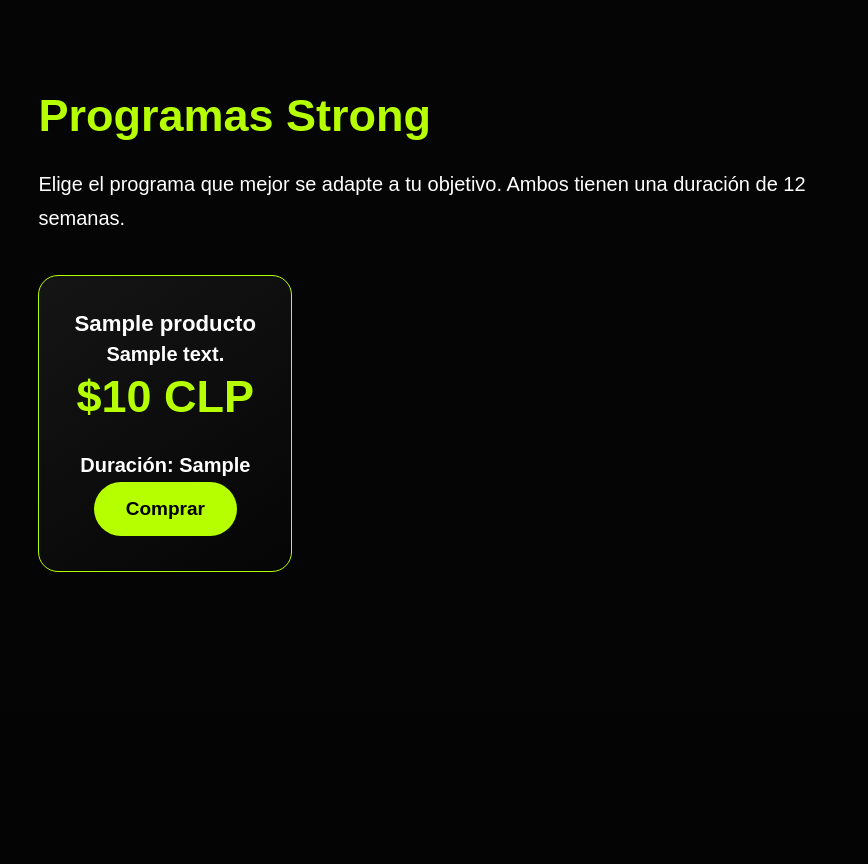
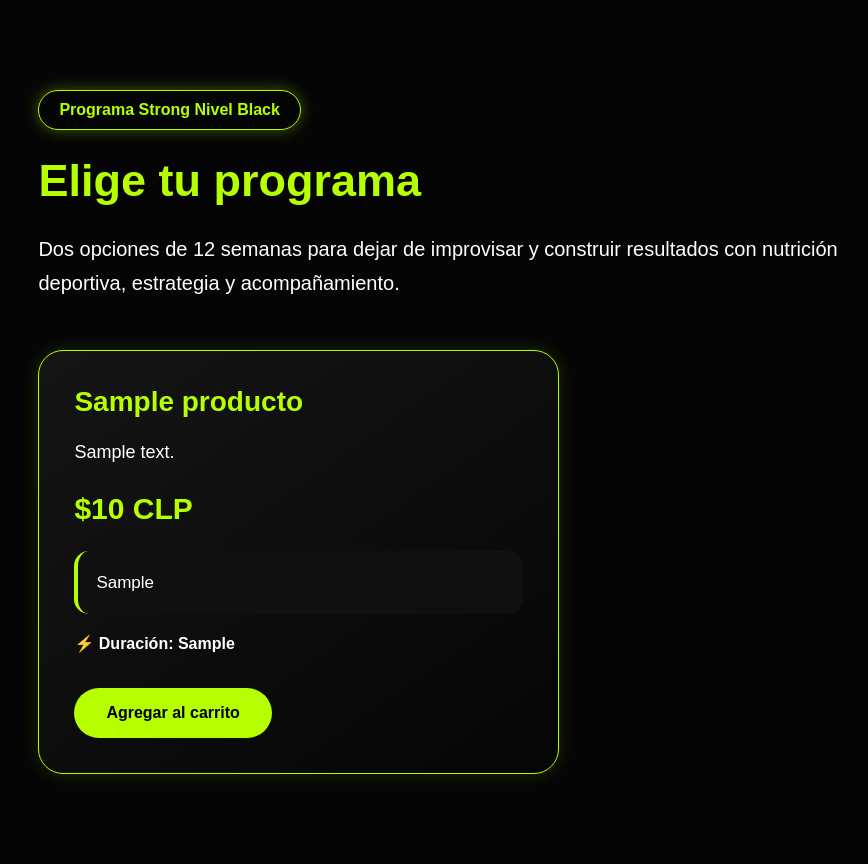
Before and after one commit to Jottaacevedo89/JottaStrong-Django, a Django app: page /programas/ in a window 1280 px wide. Shown: the part 89-953 px from the top of the page, without its empty margins (64-932 px from the left). Before the commit the page ends 661 px from the top, so only its background shows below. Run offline with Django 5.2, Linux system fonts and the light colour scheme; tables that the repository leaves empty hold one stand-in row (values such as "Sample post").

Commit message:
Actualiza proyecto con ecommerce completo Django

```diff
--- a/ecommerce/views.py
+++ b/ecommerce/views.py
@@ -1,7 +1,87 @@
-from django.shortcuts import render
-from .models import Producto
+from django.shortcuts import render, redirect, get_object_or_404
+from django.contrib.auth.decorators import login_required
+from .models import Producto, Orden, ItemOrden
 
 
 def catalogo(request):
     productos = Producto.objects.all()
     return render(request, 'catalogo.html', {'productos': productos})
+
+
+def agregar_carrito(request, producto_id):
+    carrito = request.session.get('carrito', {})
+
+    producto_id = str(producto_id)
+
+    if producto_id in carrito:
+        carrito[producto_id] += 1
+    else:
+        carrito[producto_id] = 1
+
+    request.session['carrito'] = carrito
+
+    return redirect('carrito')
+
+
+def ver_carrito(request):
+    carrito = request.session.get('carrito', {})
+    items = []
+    total = 0
+
+    for producto_id, cantidad in carrito.items():
+        producto = get_object_or_404(Producto, id=producto_id)
+        subtotal = producto.precio * cantidad
+        total += subtotal
+
+        items.append({
+            'producto': producto,
+            'cantidad': cantidad,
+            'subtotal': subtotal
+        })
+
+    return render(request, 'carrito.html', {
+        'items': items,
+        'total': total
+    })
+
+
+def quitar_carrito(request, producto_id):
+    carrito = request.session.get('carrito', {})
+    producto_id = str(producto_id)
+
+    if producto_id in carrito:
+        del carrito[producto_id]
+
+    request.session['carrito'] = carrito
+
+    return redirect('carrito')
+
+
+@login_required
+def confirmar_compra(request):
+    carrito = request.session.get('carrito', {})
+
+    if not carrito:
+        return redirect('catalogo')
+
+    orden = Orden.objects.create(usuario=request.user)
+    total = 0
+
+    for producto_id, cantidad in carrito.items():
+        producto = get_object_or_404(Producto, id=producto_id)
+        subtotal = producto.precio * cantidad
+        total += subtotal
+
+        ItemOrden.objects.create(
+            orden=orden,
+            producto=producto,
+            cantidad=cantidad,
+            subtotal=subtotal
+        )
+
+    orden.total = total
+    orden.save()
+
+    request.session['carrito'] = {}
+
+    return render(request, 'compra_exitosa.html', {'orden': orden})
--- a/jstrong/settings.py
+++ b/jstrong/settings.py
@@ -117,8 +117,12 @@ USE_TZ = True
 # Static files (CSS, JavaScript, Images)
 # https://docs.djangoproject.com/en/6.0/howto/static-files/
 
-STATIC_URL = 'static/'
+STATIC_URL = '/static/'
 
 STATICFILES_DIRS = [
     BASE_DIR / "static",
 ]
+
+LOGIN_URL = '/login/'
+LOGIN_REDIRECT_URL = '/programas/'
+LOGOUT_REDIRECT_URL = '/'
--- a/jstrong/urls.py
+++ b/jstrong/urls.py
@@ -1,27 +1,68 @@
 """
 URL configuration for jstrong project.
+"""
 
-The `urlpatterns` list routes URLs to views. For more information please see:
-    https://docs.djangoproject.com/en/6.0/topics/http/urls/
-Examples:
-Function views
-    1. Add an import:  from my_app import views
-    2. Add a URL to urlpatterns:  path('', views.home, name='home')
-Class-based views
-    1. Add an import:  from other_app.views import Home
-    2. Add a URL to urlpatterns:  path('', Home.as_view(), name='home')
-Including another URLconf
-    1. Import the include() function: from django.urls import include, path
-    2. Add a URL to urlpatterns:  path('blog/', include('blog.urls'))
-"""
 from django.contrib import admin
 from django.urls import path
+from django.contrib.auth import views as auth_views
+
 from landing.views import home
-from ecommerce.views import catalogo
+
+from ecommerce.views import (
+    catalogo,
+    agregar_carrito,
+    ver_carrito,
+    quitar_carrito,
+    confirmar_compra
+)
+
 
 urlpatterns = [
+
     path('admin/', admin.site.urls),
-        path('', home, name='home'),
-        path('programas/', catalogo, name='catalogo'),
 
+    path('', home, name='home'),
+
+    # LOGIN / LOGOUT
+    path(
+        'login/',
+        auth_views.LoginView.as_view(
+            template_name='login.html'
+        ),
+        name='login'
+    ),
+
+    path(
+        'logout/',
+        auth_views.LogoutView.as_view(),
+        name='logout'
+    ),
+
+    # ECOMMERCE
+
+    path('programas/', catalogo, name='catalogo'),
+
+    path(
+        'agregar/<int:producto_id>/',
+        agregar_carrito,
+        name='agregar_carrito'
+    ),
+
+    path(
+        'carrito/',
+        ver_carrito,
+        name='carrito'
+    ),
+
+    path(
+        'quitar/<int:producto_id>/',
+        quitar_carrito,
+        name='quitar_carrito'
+    ),
+
+    path(
+        'confirmar-compra/',
+        confirmar_compra,
+        name='confirmar_compra'
+    ),
 ]
--- a/static/css/style.css
+++ b/static/css/style.css
@@ -154,39 +142,79 @@ button:hover {
     margin-bottom: 25px;
 }
 
-.section p {
+.section > p {
     max-width: 850px;
     font-size: 20px;
     line-height: 1.7;
 }
 
-.dark {
-    background-color: #101010;
+/* CATÁLOGO */
+
+.productos-grid {
+    display: grid;
+    grid-template-columns: repeat(2, minmax(300px, 1fr));
+    gap: 35px;
+    margin-top: 50px;
+    width: 100%;
 }
 
-/* CARDS */
-
-.cards {
-    display: grid;
-    grid-template-columns: repeat(4, 1fr);
-    gap: 20px;
-    margin-top: 40px;
-}
-
-.card {
+.producto-card {
     background: linear-gradient(145deg, #151515, #050505);
     border: 1px solid #b6ff00;
-    border-radius: 20px;
-    padding: 35px 20px;
-    text-align: center;
-    font-size: 19px;
-    font-weight: bold;
+    border-radius: 25px;
+    padding: 35px;
+    box-shadow: 0 0 18px rgba(182, 255, 0, 0.15);
     transition: all 0.3s ease;
 }
 
-.card:hover {
+.producto-card:hover {
     transform: translateY(-8px);
-    box-shadow: 0 0 25px #b6ff00;
+    box-shadow: 0 0 30px rgba(182, 255, 0, 0.45);
+}
+
+.producto-card h3 {
+    color: #b6ff00;
+    font-size: 28px;
+    margin-bottom: 20px;
+}
+
+.producto-descripcion {
+    font-size: 18px;
+    line-height: 1.6;
+    margin-bottom: 20px;
+    max-width: none;
+}
+
+.precio {
+    color: #b6ff00;
+    font-size: 30px;
+    font-weight: 900;
+    margin: 25px 0;
+}
+
+.incluye {
+    background-color: #101010;
+    border-left: 4px solid #b6ff00;
+    padding: 18px;
+    border-radius: 15px;
+    margin-bottom: 20px;
+    line-height: 1.6;
+}
+
+.incluye p {
+    max-width: none;
+    font-size: 17px;
+    line-height: 1.6;
+}
+
+.duracion {
+    font-weight: bold;
+    margin-bottom: 25px;
+    max-width: none;
+}
+
+.comprar-btn {
+    margin-top: 10px;
 }
 
 /* FORMULARIO */
--- a/templates/catalogo.html
+++ b/templates/catalogo.html
@@ -21,33 +21,53 @@
         </nav>
     </header>
 
-    <section class="section">
-        <h2>Programas Strong</h2>
+    <section class="section catalogo-section">
+
+        <span class="badge">Programa Strong Nivel Black</span>
+
+        <h2>Elige tu programa</h2>
 
         <p>
-            Elige el programa que mejor se adapte a tu objetivo.
-            Ambos tienen una duración de 12 semanas.
+            Dos opciones de 12 semanas para dejar de improvisar y construir resultados
+            con nutrición deportiva, estrategia y acompañamiento.
         </p>
 
-        <div class="cards">
+        <div class="productos-grid">
+
             {% for producto in productos %}
 
-                <div class="card">
-                    <h3>{{ producto.nombre }}</h3>
+            <div class="producto-card">
 
-                    <p>{{ producto.descripcion }}</p>
+                <h3>{{ producto.nombre }}</h3>
 
-                    <h2>${{ producto.precio }} CLP</h2>
+                <p class="producto-descripcion">
+                    {{ producto.descripcion }}
+                </p>
 
-                    <p>{{ producto.incluye|linebreaks }}</p>
-
-                    <p><strong>Duración:</strong> {{ producto.duracion }}</p>
-
-                    <a href="#" class="btn">Comprar</a>
+                <div class="precio">
+                    ${{ producto.precio }} CLP
                 </div>
 
+                <div class="incluye">
+                    {{ producto.incluye|linebreaks }}
+                </div>
+
+                <p class="duracion">
+                    ⚡ Duración: {{ producto.duracion }}
+                </p>
+
+                <a
+                    class="btn comprar-btn"
+    href="{% url 'agregar_carrito' producto.id %}">
+    Agregar al carrito
+                </a>
+
+            </div>
+
             {% endfor %}
+
         </div>
+
     </section>
 
 </body>
--- a/templates/index.html
+++ b/templates/index.html
@@ -34,7 +34,10 @@
             <a href="#home">Inicio</a>
             <a href="#quien-soy">Quién soy</a>
             <a href="#programa">Programa Strong</a>
+            <a href="/programas/">Comprar</a>
             <a href="#contacto">Postular</a>
+
+
         </nav>
     </header>
 
```
Also changed, not shown: other parts of static/css/style.css (+27 -161 lines), ecommerce/admin.py (+35 -3 lines), ecommerce/models.py (+22 -6 lines), templates/carrito.html (added, +74 -0 lines), templates/compra_exitosa.html (added, +51 -0 lines), templates/login.html (added, +51 -0 lines), README.md, ecommerce/migrations/0002_producto_incluye_alter_producto_duracion_orden_and_more.py (added), static/capturas/admin_ordenes.png (added), static/capturas/admin_productos.png (added), static/capturas/carrito.png (added), static/capturas/catalogo.png (added), static/capturas/compra.png (added), static/capturas/home.png (added), 1 more files.
